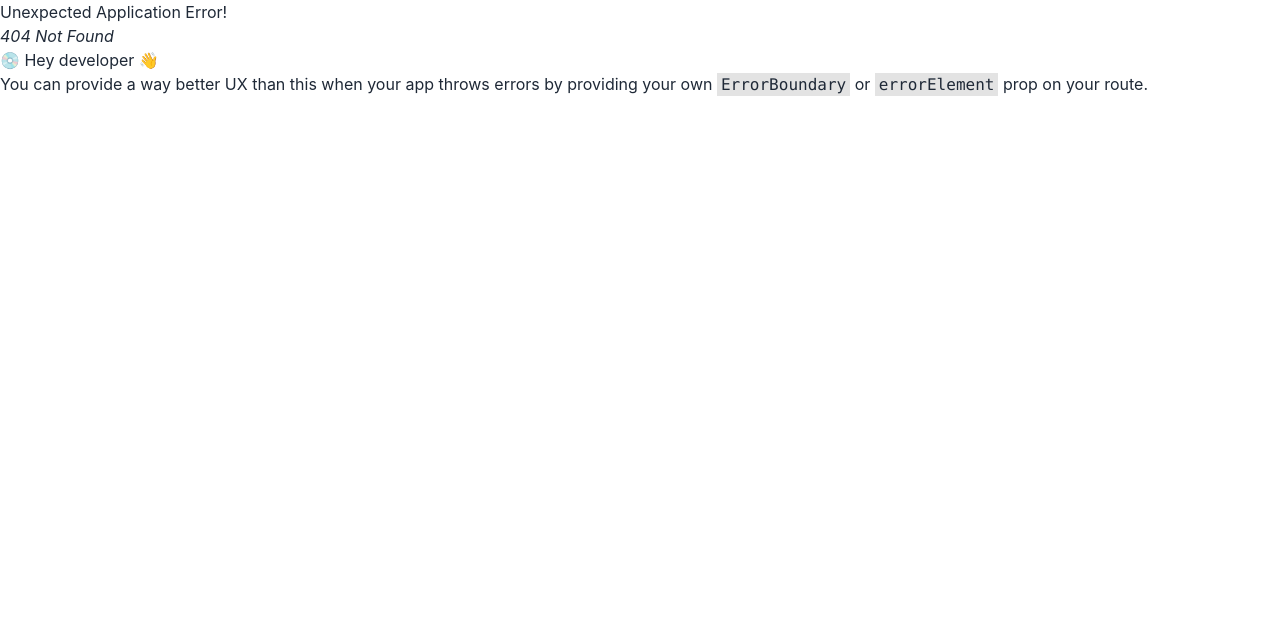
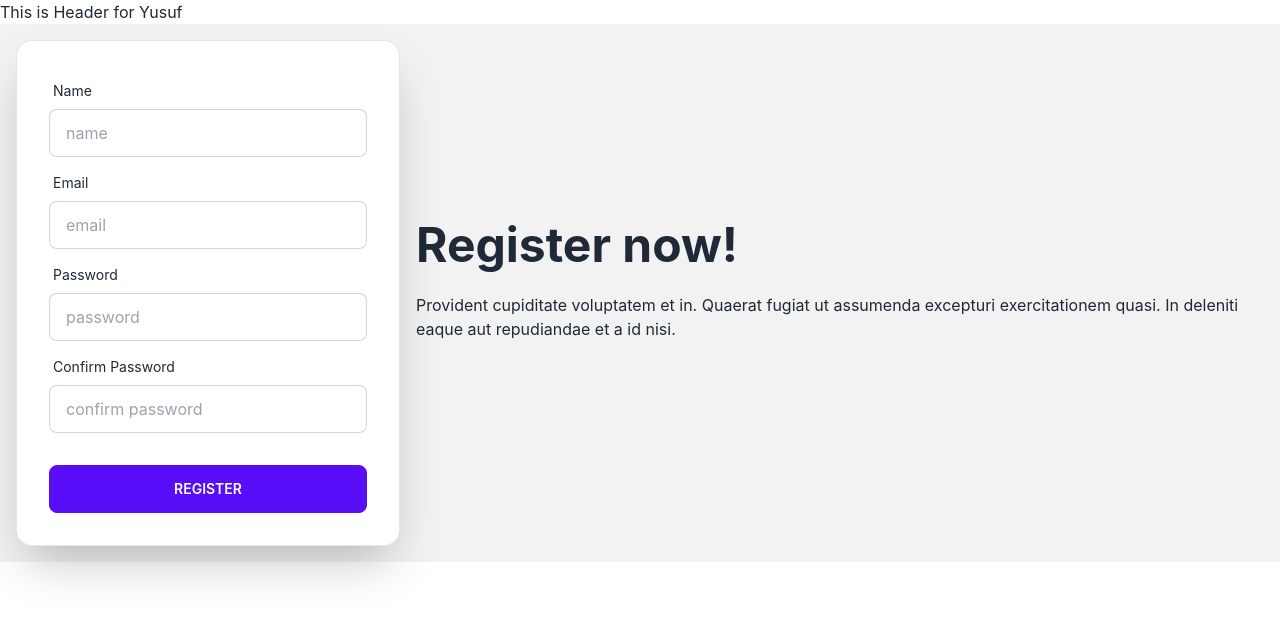
Before and after one commit to yusuf-khan-swd/hotel-booking, a React (Create React App) app: page /register in a window 1280 px wide. Before the commit this address had no page. Shown: the top 618 px of the page. Built offline with nearby package versions, Linux system fonts and the light colour scheme.

Commit message:
added register component for create user using context

```diff
--- /dev/null
+++ b/src/components/Register/Register.js
@@ -0,0 +1,112 @@
+import React, { useContext, useState } from "react";
+import { Link } from "react-router-dom";
+import { AuthContext } from "../../contexts/UserContext";
+
+const Register = () => {
+  const [error, setError] = useState('');
+  const [success, setSuccess] = useState('');
+  const { createUser } = useContext(AuthContext);
+
+  const handleSubmit = event => {
+    event.preventDefault();
+    const form = event.target;
+    const name = form.name.value;
+    const email = form.email.value;
+    const password = form.password.value;
+    const confirm = form.confirm.value;
+    console.log(name, email, password, confirm);
+
+    if (password !== confirm) {
+      return setError('Password did not matched.');
+    }
+
+    createUser(email, password)
+      .then(result => {
+        const user = result.user;
+        console.log(user);
+        setSuccess('Register is success.')
+      })
+      .catch(error => {
+        console.error('error: ', error);
+        setError(error.message);
+      })
+
+  };
+
+  return (
+    <div className="container mx-auto">
+      <form onSubmit={handleSubmit}>
+        <div className="hero min-h-screen lg:min-h-min bg-base-200">
+          <div className="hero-content flex-col lg:flex-row-reverse">
+            <div className="text-center lg:text-left">
+              <h1 className="text-5xl font-bold">Register now!</h1>
+              <p className="py-6">
+                Provident cupiditate voluptatem et in. Quaerat fugiat ut
+                assumenda excepturi exercitationem quasi. In deleniti eaque aut
+                repudiandae et a id nisi.
+              </p>
+            </div>
+            <div className="card flex-shrink-0 w-full max-w-sm shadow-2xl bg-base-100 border">
+              <div className="card-body">
+                <div className="form-control">
+                  <label className="label">
+                    <span className="label-text">Name</span>
+                  </label>
+                  <input
+                    type="text"
+                    name="name"
+                    placeholder="name"
+                    className="input input-bordered"
+                  />
+                </div>
+                <div className="form-control">
+                  <label className="label">
+                    <span className="label-text">Email</span>
+                  </label>
+                  <input
+                    type="email"
+                    name="email"
+                    placeholder="email"
+                    className="input input-bordered"
+                    required
+                  />
+                </div>
+                <div className="form-control">
+                  <label className="label">
+                    <span className="label-text">Password</span>
+                  </label>
+                  <input
+                    type="password"
+                    name="password"
+                    placeholder="password"
+                    className="input input-bordered"
+                    required
+                  />
+                </div>
+                <div className="form-control">
+                  <label className="label">
+                    <span className="label-text">Confirm Password</span>
+                  </label>
+                  <input
+                    type="password"
+                    name="confirm"
+                    placeholder="confirm password"
+                    className="input input-bordered"
+                    required
+                  />
+                </div>
+                <div className="form-control mt-6">
+                  <button className="btn btn-primary">Register</button>
+                </div>
+                {error && <p className="text-red-500 text-center">{error}</p>}
+                {success && <p className="text-green-500 text-center">{success} Please <Link>Login</Link> </p>}
+              </div>
+            </div>
+          </div>
+        </div>
+      </form>
+    </div>
+  );
+};
+
+export default Register;
--- a/src/contexts/UserContext.js
+++ b/src/contexts/UserContext.js
@@ -1,5 +1,5 @@
 import React, { createContext, useState } from 'react';
-import { getAuth, GoogleAuthProvider, signInWithPopup } from 'firebase/auth';
+import { createUserWithEmailAndPassword, getAuth, GoogleAuthProvider, signInWithPopup } from 'firebase/auth';
 import app from '../firebase/firebase.config';
 
 export const AuthContext = createContext();
@@ -13,7 +13,11 @@ const UserContext = ({ children }) => {
     signInWithPopup(auth, googleProvider);
   };
 
-  const authInfo = { user, googleSignIn };
+  const createUser = (email, password) => {
+    return createUserWithEmailAndPassword(auth, email, password);
+  };
+
+  const authInfo = { user, googleSignIn, createUser };
 
   return (
     <AuthContext.Provider value={authInfo}>
```
Also changed, not shown: src/routes/routes/router.js (+6 -1 lines).
